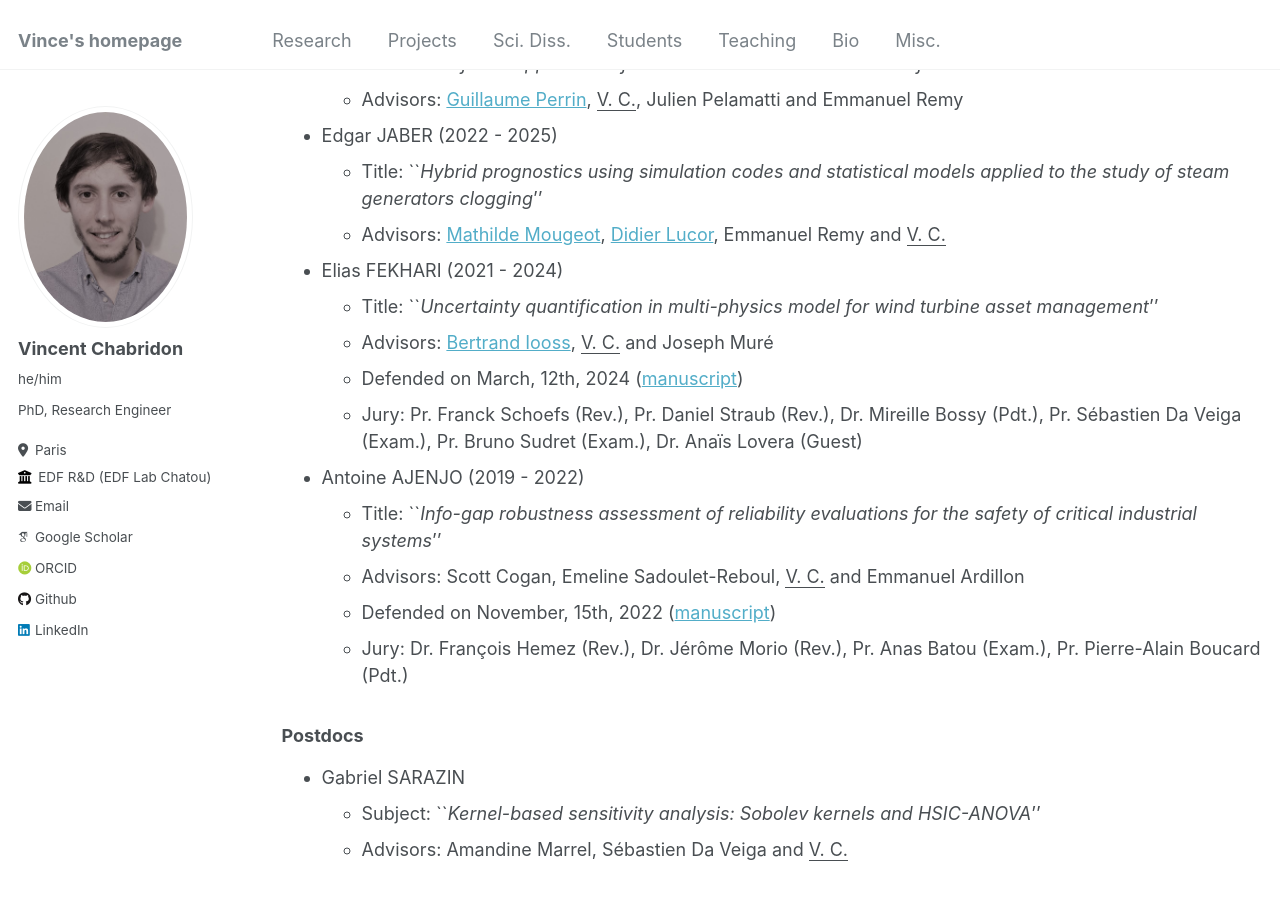
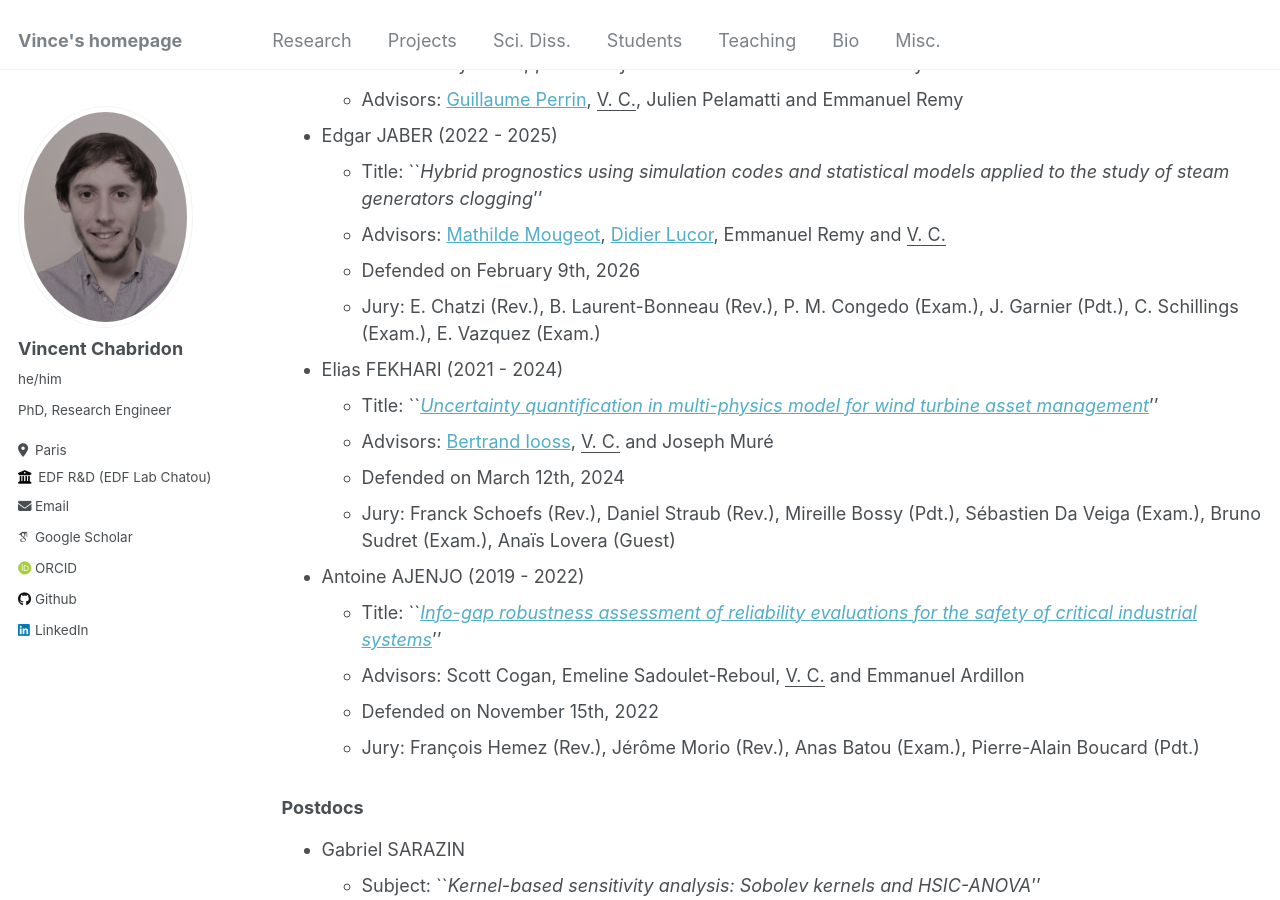
Before and after one commit to vchabri/vchabri.github.io, a Jekyll site: the page built from _pages/students.md, in a window 1280 px wide and 900 px high, scrolled down 295 px. Built offline with Jekyll 4.4.1, drawn with Linux system fonts in a browser that asks for light colours; some web fonts are replaced.

Commit message:
Update students.md

```diff
--- a/_pages/students.md
+++ b/_pages/students.md
@@ -15,16 +15,18 @@ If I have, please let me know by emailing me directly (see Contact info on Vince
 * Edgar JABER (2022 - 2025)
   - Title: ``_Hybrid prognostics using simulation codes and statistical models applied to the study of steam generators clogging_''
   - Advisors: [Mathilde Mougeot](https://sites.google.com/site/mougeotmathilde/), [Didier Lucor](https://perso.lisn.upsaclay.fr/lucor/), Emmanuel Remy and <ins> V. C.</ins>
+  - Defended on February 9th, 2026
+  - Jury: E. Chatzi (Rev.), B. Laurent-Bonneau (Rev.), P. M. Congedo (Exam.), J. Garnier (Pdt.), C. Schillings (Exam.), E. Vazquez (Exam.)
 * Elias FEKHARI (2021 - 2024)
-  - Title: ``_Uncertainty quantification in multi-physics model for wind turbine asset management_''
+  - Title: ``[_Uncertainty quantification in multi-physics model for wind turbine asset management_](https://theses.hal.science/tel-04617148)''
   - Advisors: [Bertrand Iooss](https://biooss1.wixsite.com/bertrand), <ins> V. C.</ins> and Joseph Muré
-  - Defended on March, 12th, 2024 ([manuscript](https://theses.hal.science/tel-04617148))
-  - Jury: Pr. Franck Schoefs (Rev.), Pr. Daniel Straub (Rev.), Dr. Mireille Bossy (Pdt.), Pr. Sébastien Da Veiga (Exam.), Pr. Bruno Sudret (Exam.), Dr. Anaïs Lovera (Guest)
+  - Defended on March 12th, 2024
+  - Jury: Franck Schoefs (Rev.), Daniel Straub (Rev.), Mireille Bossy (Pdt.), Sébastien Da Veiga (Exam.), Bruno Sudret (Exam.), Anaïs Lovera (Guest)
 * Antoine AJENJO (2019 - 2022)
-  - Title: ``_Info-gap robustness assessment of reliability evaluations for the safety of critical industrial systems_''
+  - Title: ``[_Info-gap robustness assessment of reliability evaluations for the safety of critical industrial systems_](https://theses.hal.science/tel-04083789)''
   - Advisors: Scott Cogan, Emeline Sadoulet-Reboul, <ins> V. C.</ins> and Emmanuel Ardillon
-  - Defended on November, 15th, 2022 ([manuscript](https://theses.hal.science/tel-04083789))
-  - Jury: Dr. François Hemez (Rev.), Dr. Jérôme Morio (Rev.), Pr. Anas Batou (Exam.), Pr. Pierre-Alain Boucard (Pdt.)
+  - Defended on November 15th, 2022
+  - Jury: François Hemez (Rev.), Jérôme Morio (Rev.), Anas Batou (Exam.), Pierre-Alain Boucard (Pdt.)
 
 ### Postdocs
 * Gabriel SARAZIN
```
